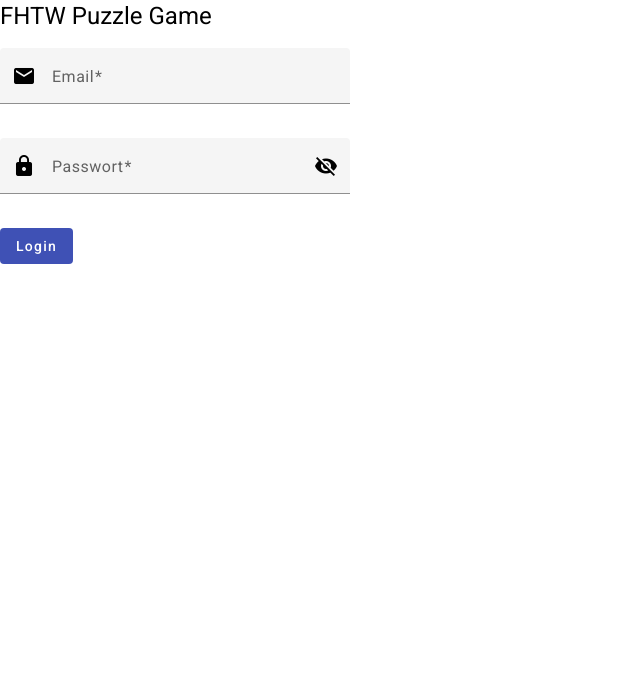
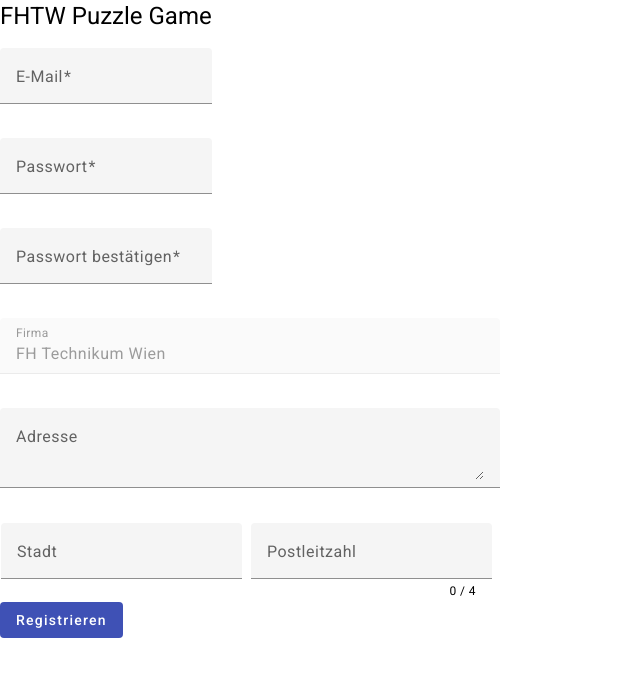
Before and after one commit to radalana/web-frame-project, an Angular app: page / in a window 1280 px wide. Shown: the top 676 px of the page, without its empty margins (0-640 px from the left). Built offline with nearby package versions, Linux system fonts and the light colour scheme.

Commit message:
Finish update signup logic

```diff
--- a/src/app/app.component.html
+++ b/src/app/app.component.html
@@ -1,3 +1,3 @@
 <h1>{{title}}</h1>
-<app-login></app-login>
-<!-- <app-signup></app-signup> -->
+<!-- <app-login></app-login> -->
+<app-signup></app-signup>
--- a/src/app/login/login.component.scss
+++ b/src/app/login/login.component.scss
@@ -9,8 +9,6 @@
 }
 
 mat-error {
-  margin: 10px 10px;
-  box-sizing: border-box;
   white-space: nowrap; //damit ganze error message angezeigt wird
 }
 mat-form-field {
--- a/src/app/signup/signup.component.html
+++ b/src/app/signup/signup.component.html
@@ -1,15 +1,15 @@
 
-<form class="example-form" [formGroup]="formSignUp">
+<form class="example-form" [formGroup]="signupForm">
     <p>
         <mat-form-field>
             <mat-label>E-Mail</mat-label>
             <input matInput name="email" type="email" formControlName="email" required="">
 
             <!-- feld leer ist und user das Field berührt -->
-            @if(formSignUp.get('email')?.hasError('required')){
+            @if(signupForm.get(['email'])?.hasError('required')){
                 <mat-error>Bitte geben Ihre E-Mail ein</mat-error>
             }
-            @if(formSignUp.get('email')?.hasError('email')) {
+            @if(signupForm.get('email')?.hasError('email')) {
                 <mat-error>Bitte geben Sie eine gültige E-Mail Adresse ein.</mat-error>
             }
         </mat-form-field>
@@ -17,21 +17,26 @@
     <p>
         <mat-form-field appearance="fill">
             <mat-label>Passwort</mat-label>
-            <input matInput type="text" name="password" formControlName="password" #pword minlength="8" required="">
-            @if(formSignUp.get('password')?.hasError('required')){
+            <input matInput type="text" name="password" formControlName="password" #pword  required="">
+            @if(signupForm.get('password')?.hasError('required')){
                 <mat-error>Bitte geben Sie das Passwort ein</mat-error>
             }
-            @if(formSignUp.get('password')?.hasError('minlength')) {
+            @if(signupForm.get('password')?.hasError('minlength')) {
                 <mat-error>Das Passwort muss mindestens 8 Zeichen lang sein.</mat-error>
             }
         </mat-form-field>
     </p>
     <p>
-        <mat-form-field>
+        <mat-form-field appearance="fill">
             <mat-label>Passwort bestätigen</mat-label>
-            <input matInput type="text" name="password_confirm" formControlName="password_confirm" #pword_c minlength="8" required="">
-            @if(formSignUp.errors?.['mismatch'] ||  formSignUp.get('password_confirm')?.hasError('required')) {
-                <mat-error>Die Passwörter stimmen nicht überein</mat-error>
+            <input matInput type="text" name="password_confirm" formControlName="password_confirm" required="">
+
+            @if(signupForm.hasError('mismatch') && signupForm.get('password_confirm')?.dirty){
+                <mat-hint class="mat-error">Die Passwörter stimmen nicht überein</mat-hint>
+            }
+
+            @if(signupForm.get('password_confirm')?.hasError('required') && signupForm.get('password_confirm')?.touched) {
+                <mat-error>Bitte das Passwort bestätigen</mat-error>
             }
         </mat-form-field>
     </p>
@@ -57,7 +62,7 @@
         <mat-label>Postleitzahl</mat-label>
         <input matInput name="postal_code" formControlName="postal_code" #postalCode maxlength="4" placeholder="1200">
         <mat-hint align="end">{{postalCode.value.length}} / 4</mat-hint>
-        @if(formSignUp.get('postal_code')?.hasError('pattern')) {
+        @if(signupForm.get('postal_code')?.hasError('pattern')) {
             <mat-error>Die Postleitzahl darf nur Zahlen enthalten.</mat-error>
         }
       </mat-form-field></td>
--- a/src/app/signup/signup.component.scss
+++ b/src/app/signup/signup.component.scss
@@ -19,6 +19,10 @@ padding-right: 8px;
 }
 mat-error {
   margin: 10px 10px;
-  box-sizing: border-box;
   white-space: nowrap; //damit ganze error message angezeigt wird
 }
+
+.mat-error {
+  white-space: nowrap;
+  color: red;
+}
--- a/src/app/signup/signup.component.ts
+++ b/src/app/signup/signup.component.ts
@@ -1,27 +1,28 @@
-import { Component, inject } from '@angular/core';
-import { AbstractControl, FormBuilder, ValidationErrors, Validators } from '@angular/forms';
+import { Component } from '@angular/core';
+import { AbstractControl, FormControl, FormGroup, ValidationErrors, ValidatorFn, Validators } from '@angular/forms';
+
+export const confirmPassword: ValidatorFn = (
+  control: AbstractControl
+): ValidationErrors | null => {
+  const result = (control.value.password === control.value.password_confirm) ? null : {mismatch: true};
+  return result;
+}
+
 
 @Component({
   selector: 'app-signup',
   templateUrl: './signup.component.html',
   styleUrl: './signup.component.scss'
 })
+
 export class SignupComponent {
-  fb = inject(FormBuilder); //injection statt in constructor zu initialisieren
-  formSignUp = this.fb.group(
-    {
-      email: ['', [Validators.required, Validators.email]],
-      password: ['', [Validators.required, Validators.minLength(8)]],
-      password_confirm: ['', [Validators.required, Validators.minLength(8)]],
-      postal_code: ['', Validators.pattern('^\\d{4}$')]
-    },
-    {
-      validators: this.passwordMatchValidator //custom validator
-    }
+
+  public signupForm = new FormGroup({
+    email: new FormControl('', [Validators.required, Validators.email]),
+    password: new FormControl('', [Validators.required, Validators.minLength(8)]),
+    password_confirm: new FormControl('', [Validators.required]),
+    postal_code: new FormControl('', [Validators.pattern('^\\d*')])
+  },
+  confirmPassword
   );
-  passwordMatchValidator(formGroup: AbstractControl): ValidationErrors | null  {
-    const password = formGroup.get('password')?.value;
-    const confirmPassword = formGroup.get('password_confirm')?.value;
-    return password === confirmPassword ? null : { 'mismatch': true };
-  }
 }
```
